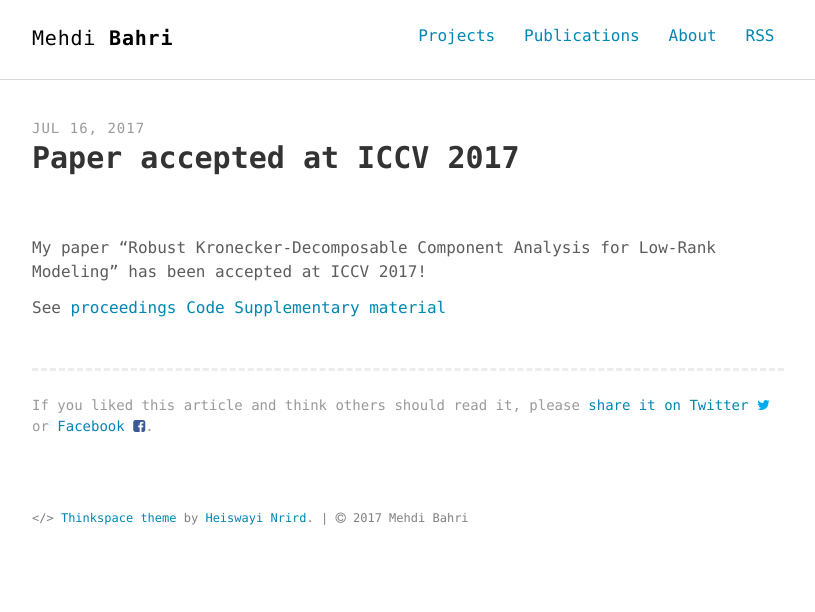
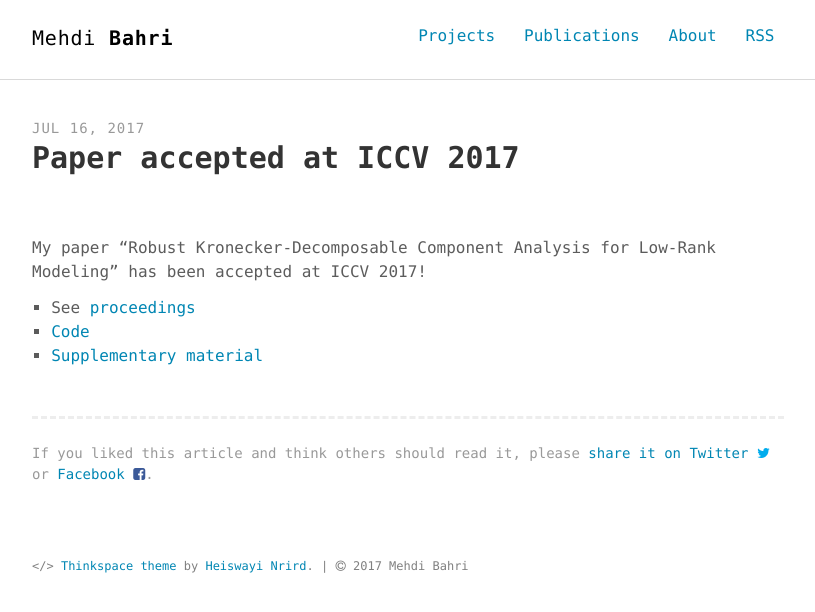
Before and after one commit to mbahri/mbahri.github.io, a Jekyll site: the page built from _posts/2017-07-16-iccv-paper-accepted.md, in a window 1280 px wide. Shown: the top 612 px of the page, without its empty margins (232-1047 px from the left). Built offline with Jekyll 4.4.1, drawn with Linux system fonts in a browser that asks for light colours.

```diff
--- a/_posts/2017-07-16-iccv-paper-accepted.md
+++ b/_posts/2017-07-16-iccv-paper-accepted.md
@@ -8,6 +8,6 @@ keywords: "kdrsdl, master, thesis, paper, publication, iccv"
 
 My paper "Robust Kronecker-Decomposable Component Analysis for Low-Rank Modeling" has been accepted at ICCV 2017!
 
-See [proceedings](http://openaccess.thecvf.com/content_iccv_2017/html/Bahri_Robust_Kronecker-Decomposable_Component_ICCV_2017_paper.html)
-[Code](https://github.com/mbahri/KDRSDL)
-[Supplementary material](http://bahri.io/PDF/KDRSDL_supplementary.pdf)
+* See [proceedings](http://openaccess.thecvf.com/content_iccv_2017/html/Bahri_Robust_Kronecker-Decomposable_Component_ICCV_2017_paper.html)
+* [Code](https://github.com/mbahri/KDRSDL)
+* [Supplementary material](http://bahri.io/PDF/KDRSDL_supplementary.pdf)
```
